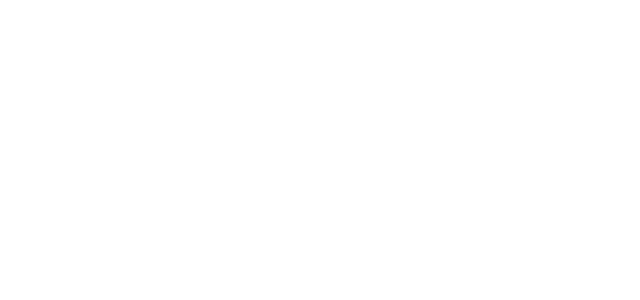
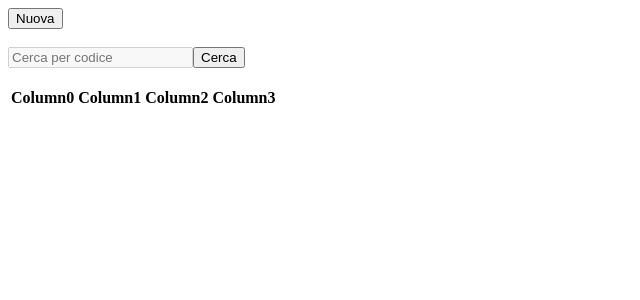
Before and after one commit to MatteoPalombo99/crudang-ill, an Angular app in the folder crudangl-client/: page / in a window 1280 px wide. Shown: the top 300 px of the page, without its empty margins (0-640 px from the left). Built offline with nearby package versions, Linux system fonts and the light colour scheme.

Commit message:
Update Component

```diff
--- a/crudangl-client/src/app/app.component.ts
+++ b/crudangl-client/src/app/app.component.ts
@@ -6,5 +6,31 @@
   styleUrls: ['./app.component.css']
 })
 export class AppComponent {
-  title = 'crudangl-client';
+  disableInputs: boolean = true;
+
+  showNuova: boolean= true;
+  showModifica: boolean;
+  showAnnulla: boolean;
+  showConferma: boolean;
+  showRimuovi: boolean;
+  showCerca: boolean= true;
+  showTable: boolean= true;
+  showForms: boolean;
+
+  ricerca() {
+    this.showNuova = true;
+    this.showCerca = true;
+    this.showTable = true;
+    this.showForms = false;
+  }
+
+  aggiungi(){
+    this.showNuova = false;
+    this.showModifica=false;
+    this.showAnnulla=true;
+    this.showConferma=true;
+    this.showRimuovi=false;
+    this.showCerca=false;
+    this.showForms=true;
+  }
 }
```
